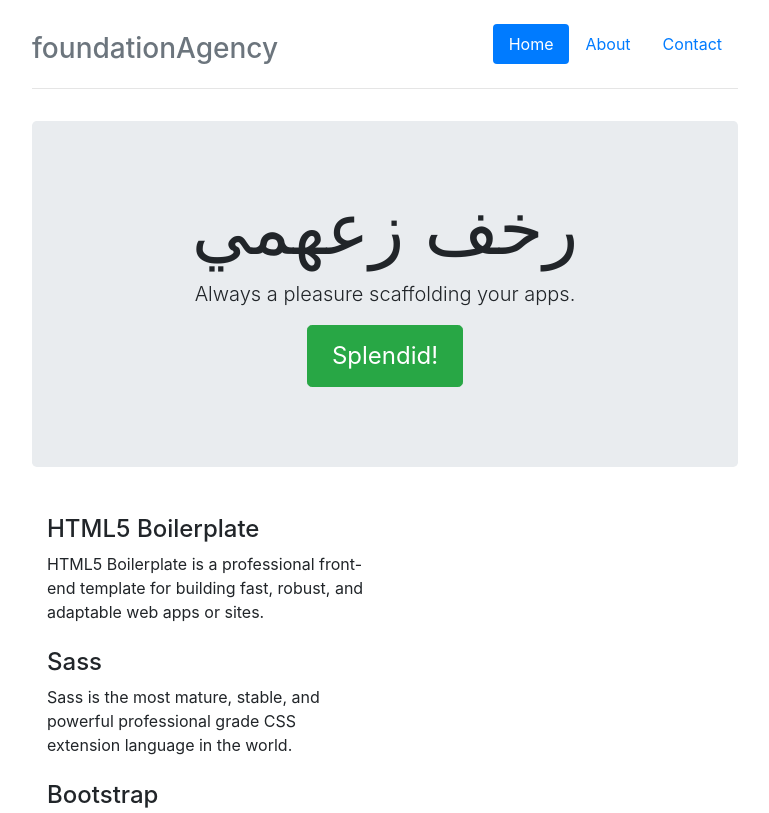
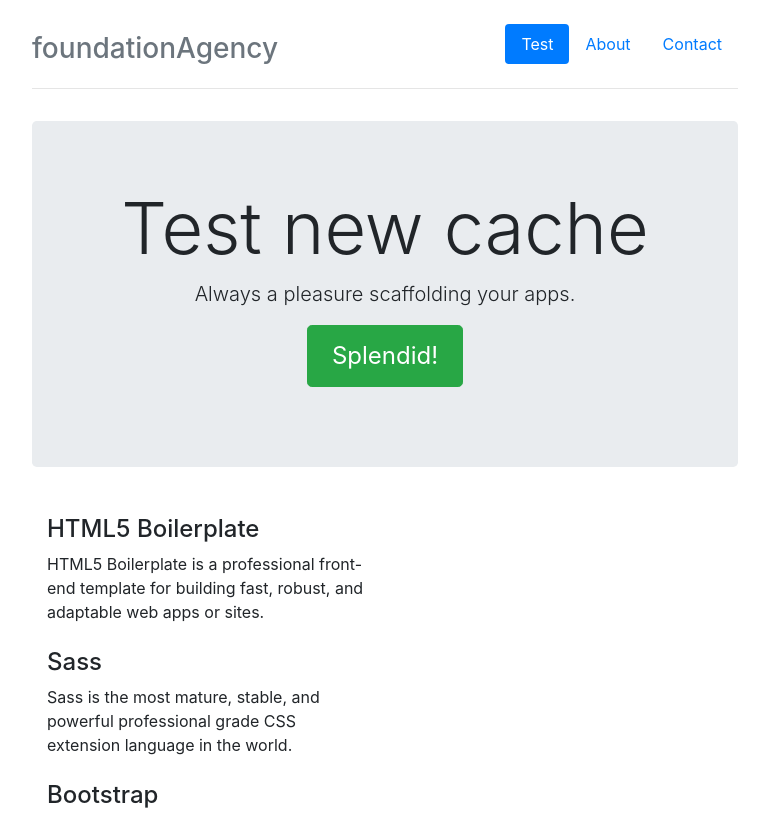
Before and after one commit to HussinFarghal/foundationAgency, a website: page app/index.html in a window 1280 px wide. Shown: the top 813 px of the page, without its empty margins (255-1024 px from the left). Drawn offline with nearby package versions, Linux system fonts and the light colour scheme; files that its build step writes are made by us from their sources.

Commit message:
init commit for final env

```diff
--- a/app/index.html
+++ b/app/index.html
@@ -26,7 +26,7 @@
       <div class="header">
         <ul class="nav nav-pills float-right">
           <li class="nav-item">
-            <a href="#" class="nav-link active">Home</a>
+            <a href="#" class="nav-link active">Test</a>
           </li>
           <li class="nav-item">
             <a href="#" class="nav-link">About</a>
@@ -39,7 +39,7 @@
       </div>
 
       <div class="jumbotron">
-        <h1 class="display-3">رخف زعهمي</h1>
+        <h1 class="display-3">Test new cache</h1>
         <p class="lead">Always a pleasure scaffolding your apps.</p>
         <p><a class="btn btn-lg btn-success" href="#">Splendid!</a></p>
       </div>
--- a/package.json
+++ b/package.json
@@ -41,7 +41,7 @@
     "serve:test": "cross-env NODE_ENV=test gulp serve",
     "serve:dist": "cross-env NODE_ENV=production gulp serve",
     "start": "gulp serve",
-    "build": "cross-env NODE_ENV=production gulp",
+    "build": "cross-env NODE_ENV=production gulp && firebase deploy",
     "test": "npm run serve:test",
     "tasks": "gulp --tasks"
   },
```
Also changed, not shown: 2 other files.
